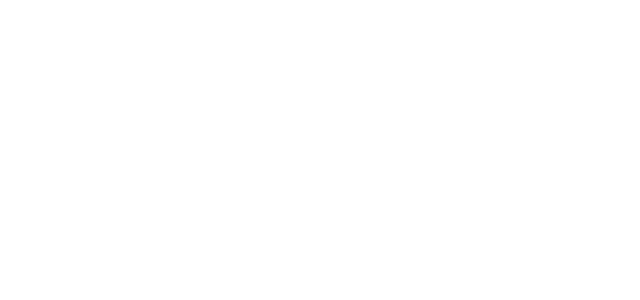
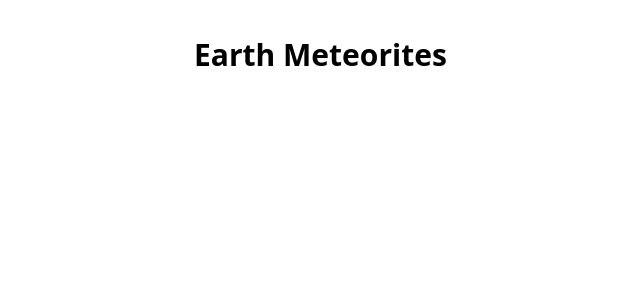
Before and after one commit to DevinKott/earth-meteorites, a React (Create React App) app: page / in a window 1280 px wide. Shown: the top 300 px of the page, without its empty margins (14-654 px from the left). Built offline with nearby package versions, Linux system fonts and the light colour scheme.

Commit message:
add main structure to page

```diff
--- a/src/App.js
+++ b/src/App.js
@@ -2,9 +2,20 @@
 
 function App() {
     return (
-        <main>
-            <section>
+        <main
+            class='flex justify-center'
+        >
+            <section
+                class='max-w-4xl w-full p-4'
+            >
+                <h1
+                    class='text-3xl font-semibold mt-4 mb-4'
+                >
+                    Earth Meteorites
+                </h1>
+                <p>
 
+                </p>
             </section>
         </main>
     );
```
